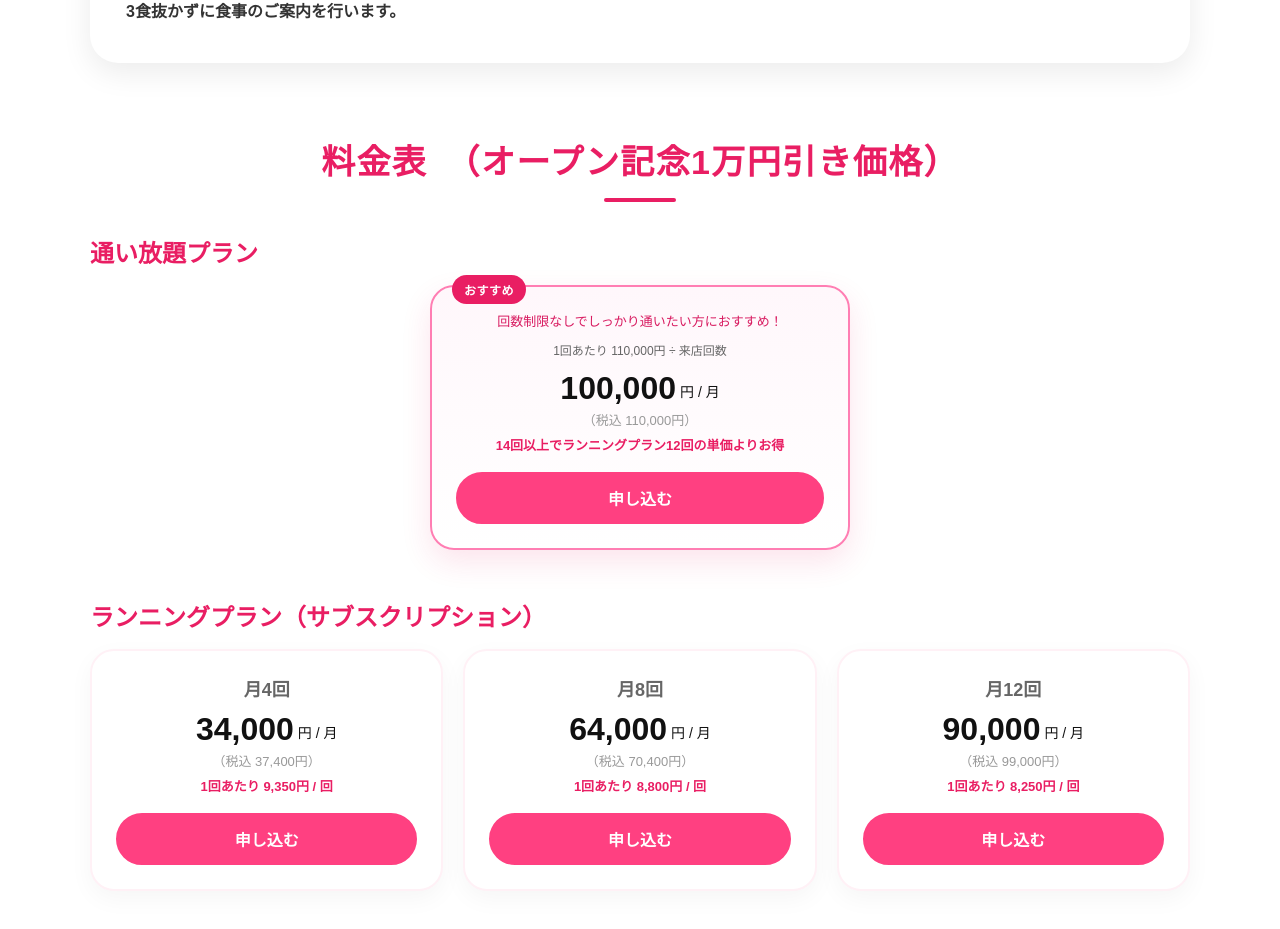
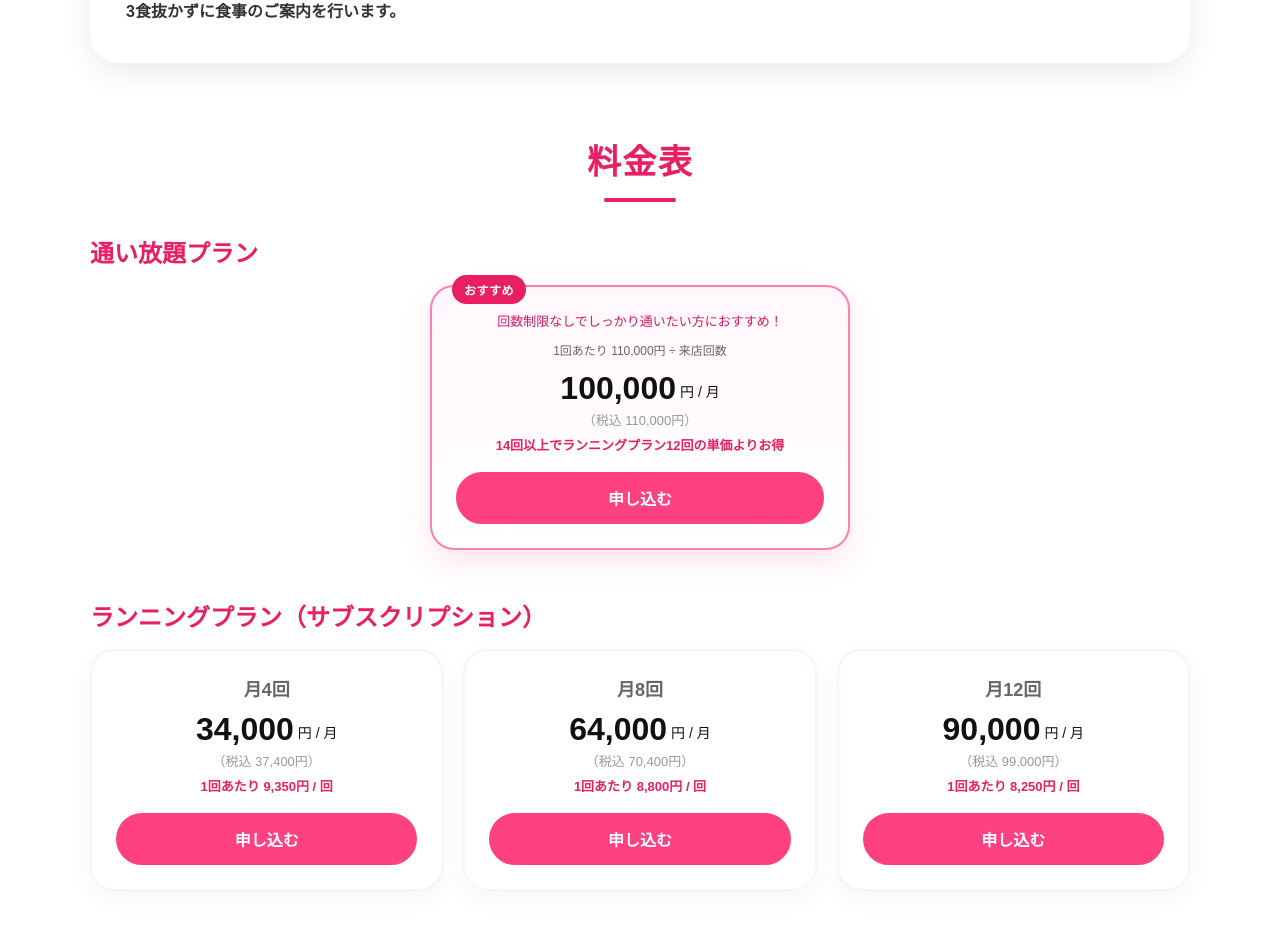
Before and after one commit to sparklingLASER/luka-web, a Next.js app: page / in a window 1280 px wide. Shown: the part 2475-3404 px from the top of the page. Built offline with nearby package versions, Linux system fonts and the light colour scheme.

Commit message:
Update page.jsx

```diff
--- a/app/page.jsx
+++ b/app/page.jsx
@@ -347,7 +347,7 @@ export default function HomePage() {
       <section style={{ ...sectionStyle, paddingTop: 0 }}>
         <div style={{ textAlign: 'center', marginBottom: 32 }}>
           <h2 style={{ fontSize: 34, margin: 0, color: '#e91e63', fontWeight: 800, letterSpacing: '0.04em' }}>
-            料金表　（オープン記念1万円引き価格）
+            料金表
           </h2>
           <div style={{ width: 72, height: 4, background: '#e91e63', borderRadius: 999, margin: '14px auto 0' }} />
         </div>
```
